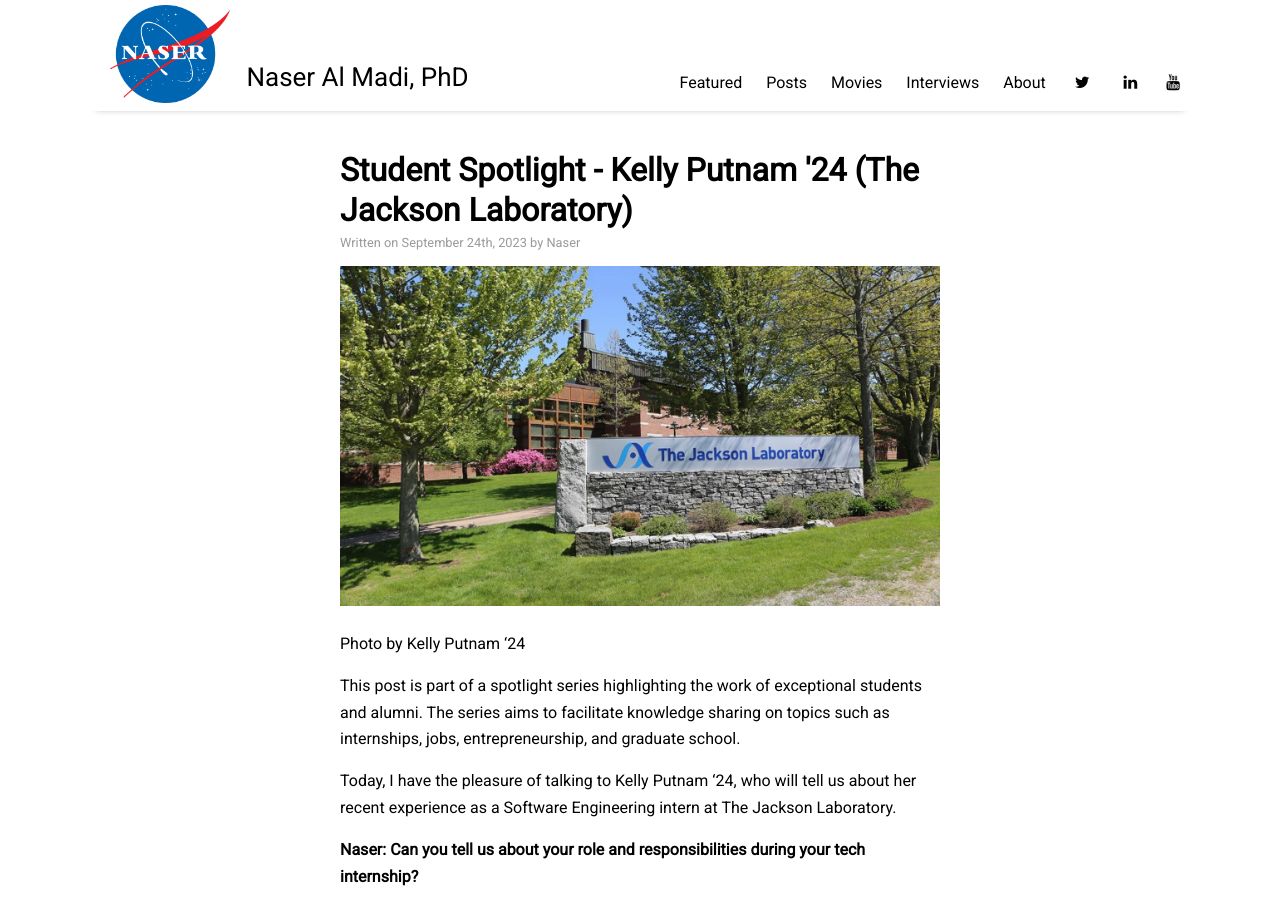
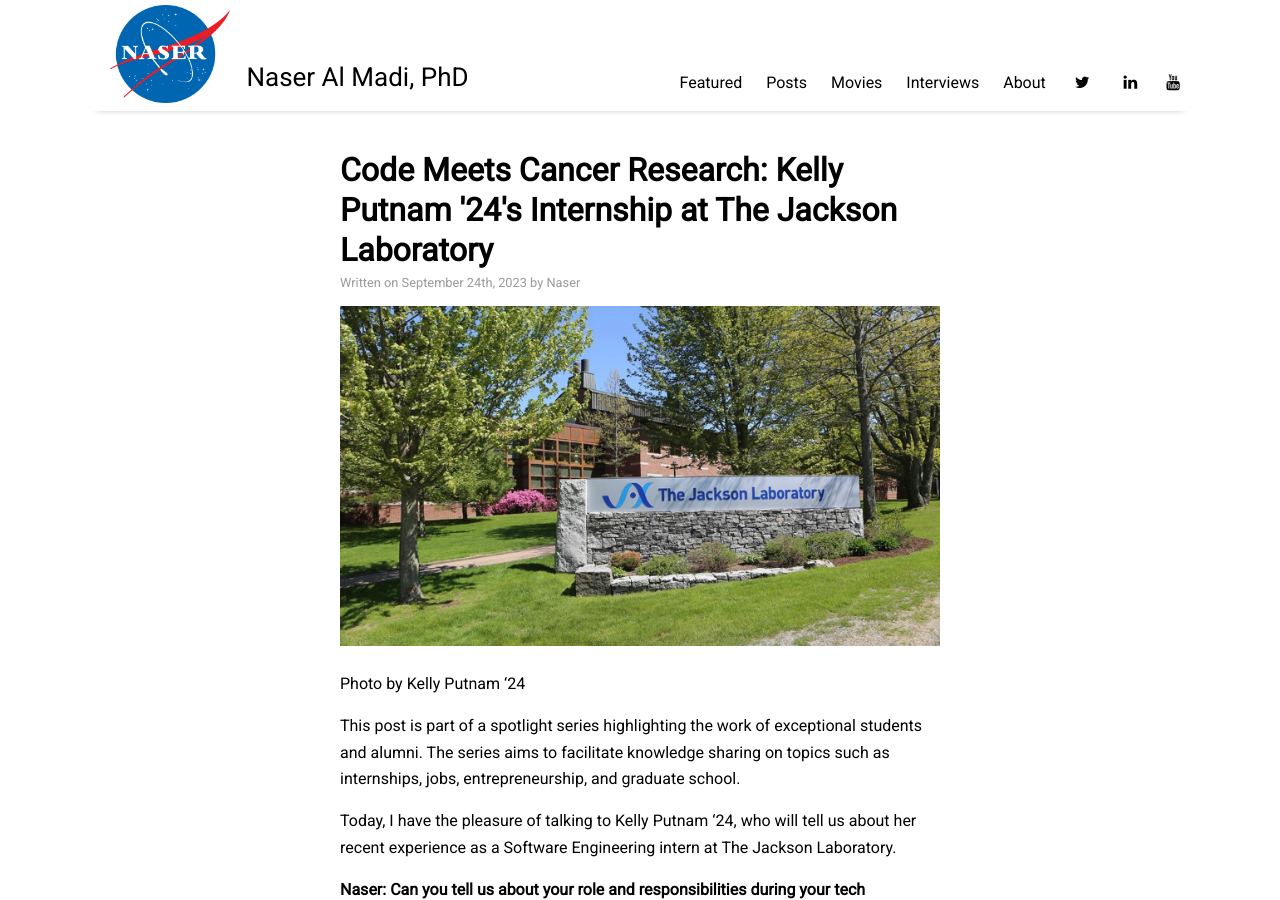
Before and after one commit to nalmadi/nalmadi.github.io, a Jekyll site: the page built from _posts/2023-09-24-student-interview-kelly.md, in a window 1280 px wide and 900 px high. Built offline with Jekyll 4.4.1, drawn with Linux system fonts in a browser that asks for light colours; nearby versions of some CDN libraries.

Commit message:
Update 2023-09-24-student-interview-kelly.md

```diff
--- a/_posts/2023-09-24-student-interview-kelly.md
+++ b/_posts/2023-09-24-student-interview-kelly.md
@@ -1,6 +1,6 @@
 ---
 layout: post
-title: "Student Spotlight - Kelly Putnam '24 (The Jackson Laboratory)"
+title: "Code Meets Cancer Research: Kelly Putnam '24's Internship at The Jackson Laboratory"
 author: "Naser"
 categories: Interview
 tags: [Interview, student]
```
